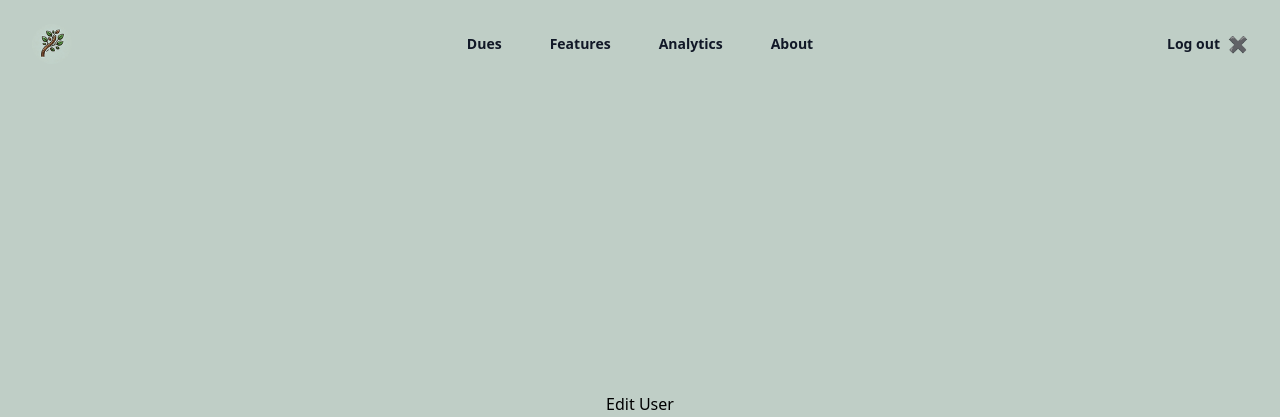
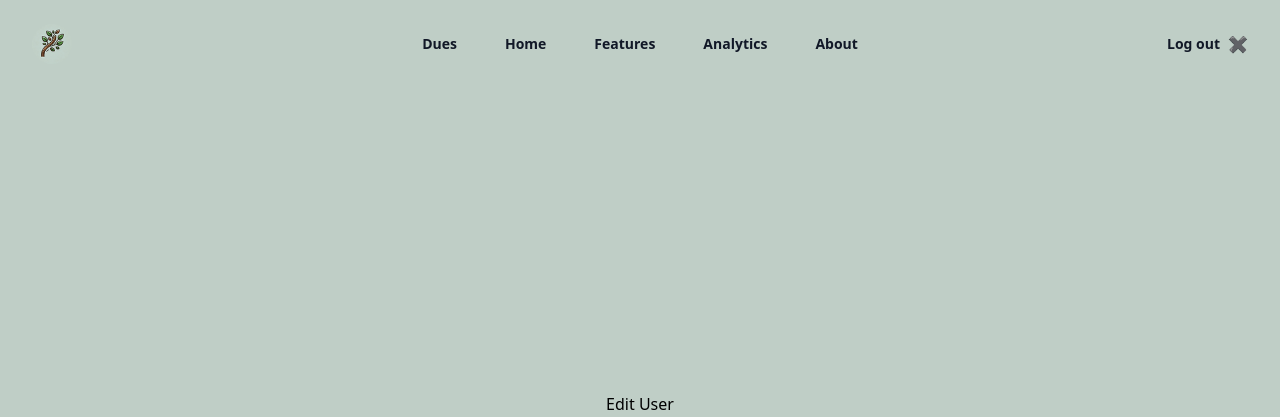
Before and after one commit to jasonmag/orion-vault, a Rails app: page /users/edit in a window 1280 px wide. Shown: the top 417 px of the page. Run offline with Rails 7, Linux system fonts and the light colour scheme; the visitor is signed in with stand-in values (Sample User, id 1); style sheets or scripts are compiled from the project's sources; some libraries are stand-ins or nearby versions.

Commit message:
added home link if not root

```diff
--- a/app/views/layouts/_header.html.haml
+++ b/app/views/layouts/_header.html.haml
@@ -12,6 +12,8 @@
     .hidden.lg:flex.lg:gap-x-12
       - if user_signed_in?
         %a{ href: "#dues", class: "text-sm font-semibold leading-6 text-gray-900" } Dues
+      - if request.path != "/"
+        %a{ href: "/", class: "text-sm font-semibold leading-6 text-gray-900" } Home
       %a{ href: "#features", class: "text-sm font-semibold leading-6 text-gray-900" } Features
       %a{ href: "#analytics", class: "text-sm font-semibold leading-6 text-gray-900" } Analytics
       %a{ href: "#about", class: "text-sm font-semibold leading-6 text-gray-900" } About
```
